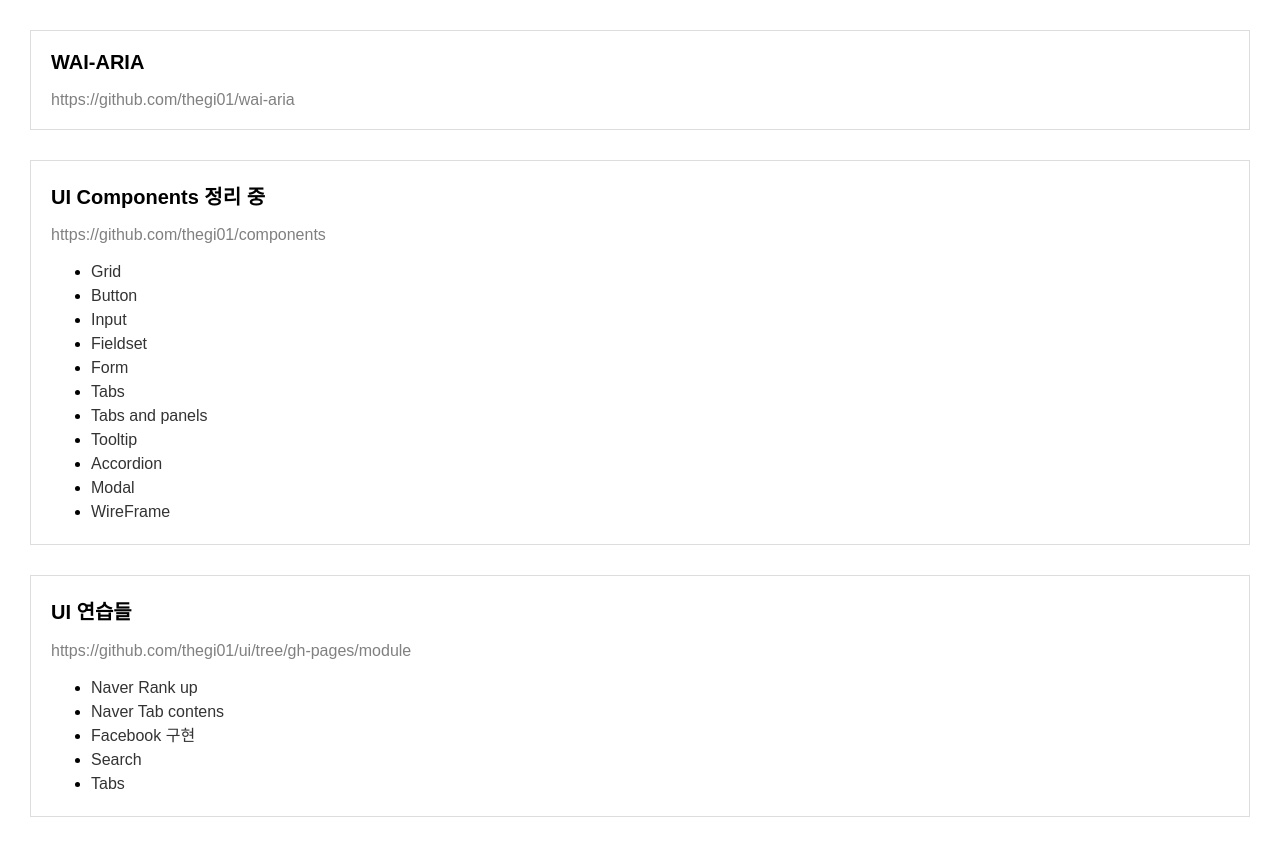
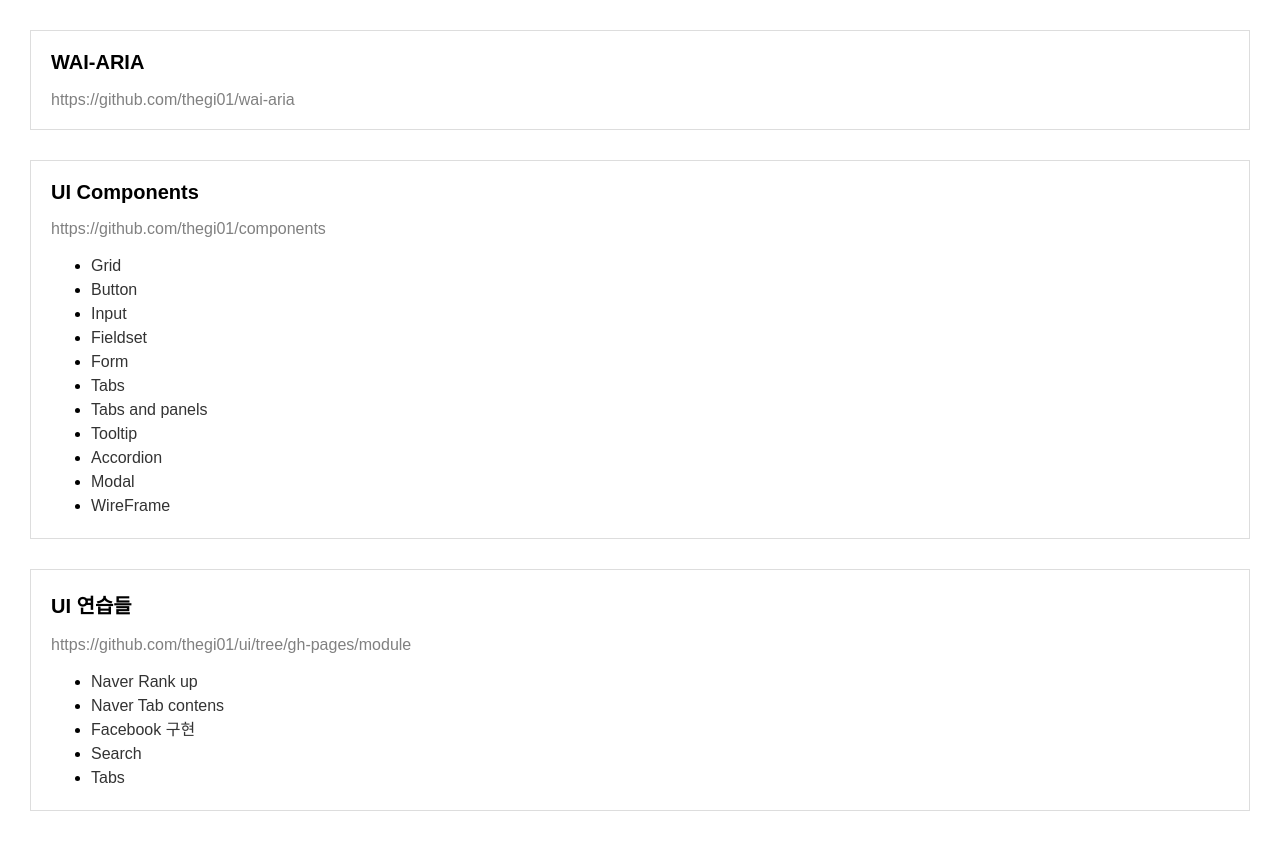
Before and after one commit to thegi01/thegi01.github.io, a plain HTML site: page index.html in a window 1280 px wide. Drawn offline with Linux system fonts and the light colour scheme.

Commit message:
Update index.html

```diff
--- a/index.html
+++ b/index.html
@@ -47,7 +47,7 @@
 		<a href="https://github.com/thegi01/wai-aria" target="_blank" class="block__a">https://github.com/thegi01/wai-aria</a>
 	</div>
 	<div class="block">
-		<h2>UI Components 정리 중</h2>
+		<h2>UI Components</h2>
 		<a href="https://github.com/thegi01/components" target="_blank" class="block__a">https://github.com/thegi01/components</a>
 		<ul class="github-lst">
 			<li class="github-item"> <a href="https://thegi01.github.io/components/grid.html" target="_blank" class="github__a">Grid</a> </li>
```
